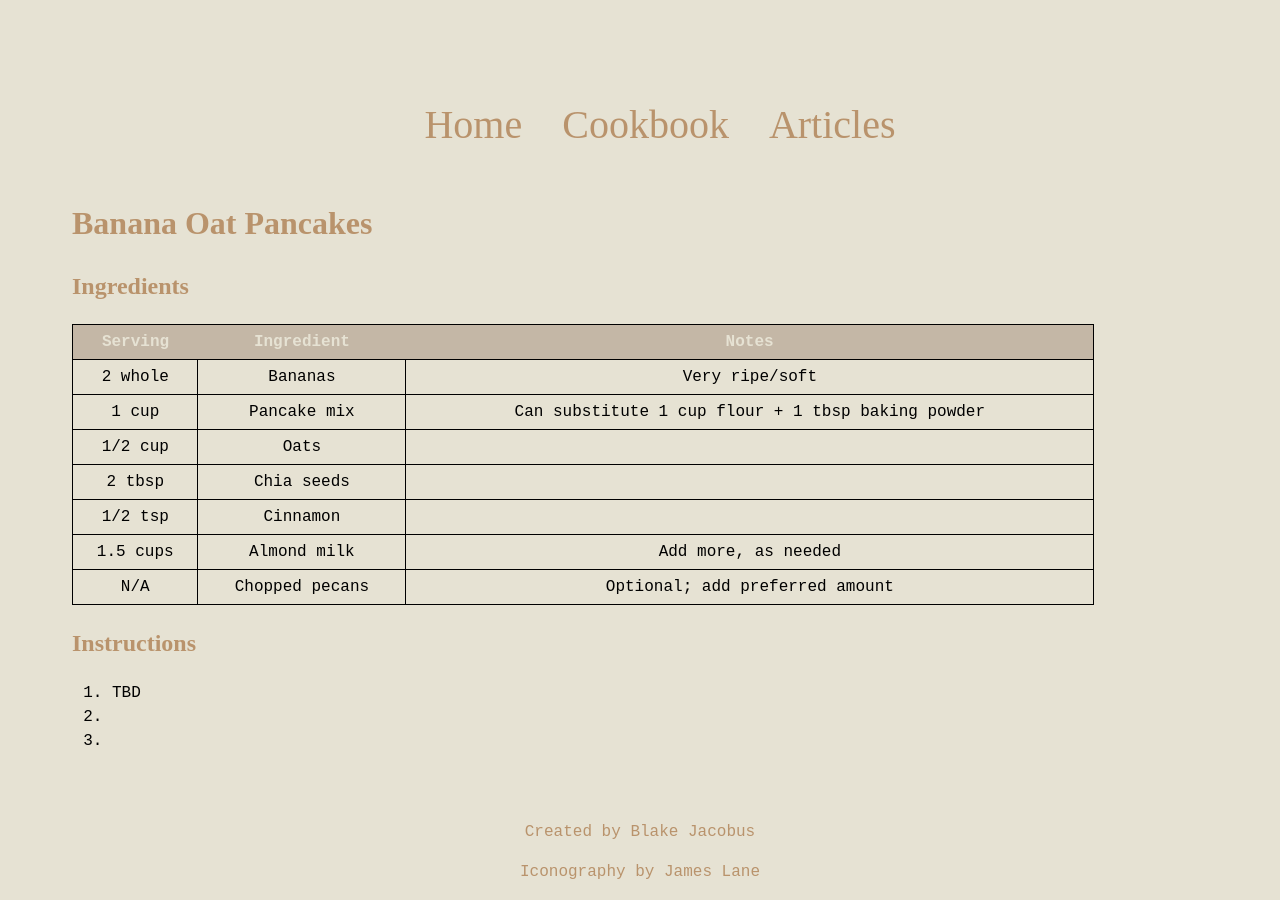
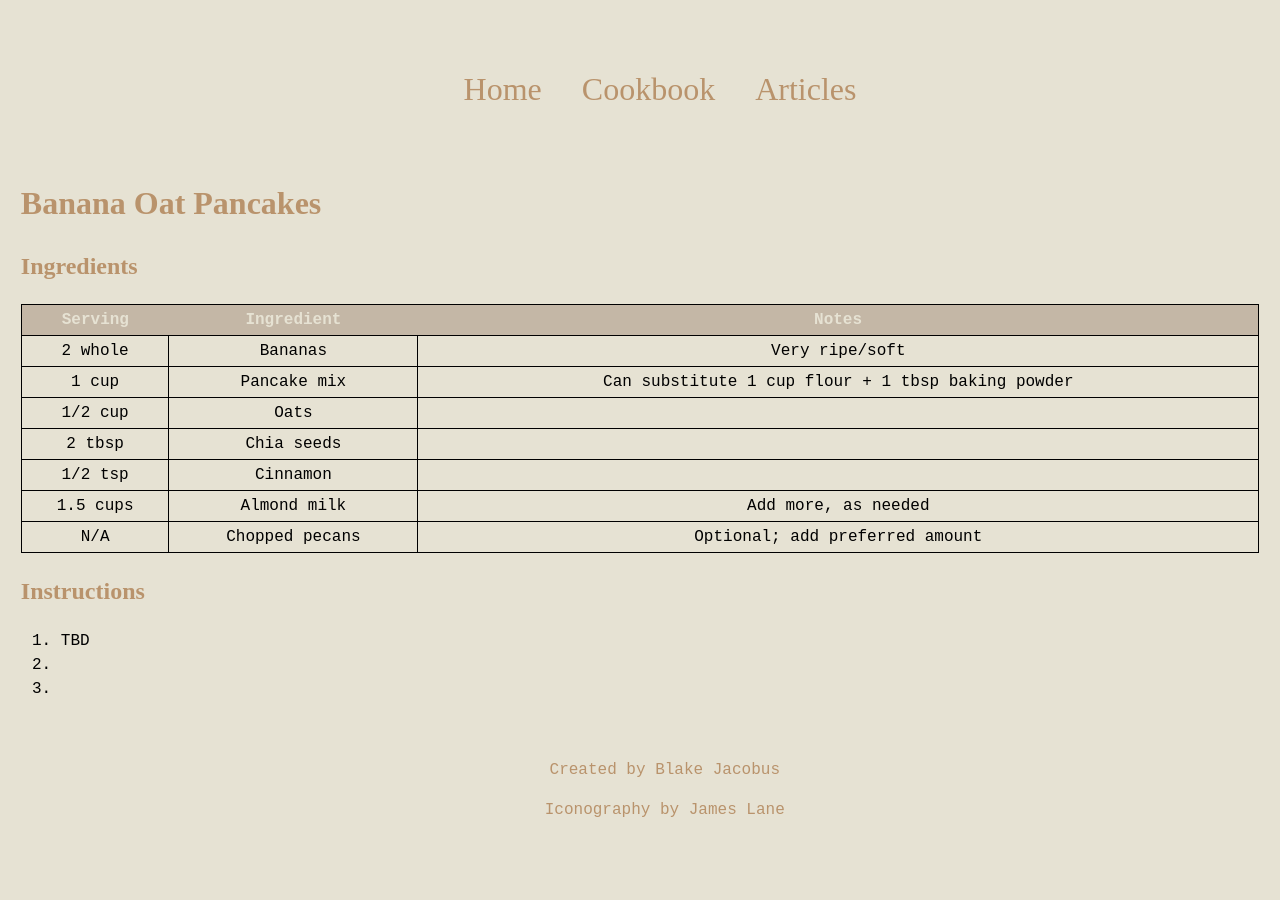
Before and after one commit to blakejacobus/creationcookbook.com, a Jekyll site: the page built from _breakfast/banana-oat-pancakes.md, in a window 1280 px wide. Built offline with Jekyll 4.4.1, drawn with Linux system fonts in a browser that asks for light colours.

Commit message:
mobile viewport fixes

```diff
--- a/_sass/main.scss
+++ b/_sass/main.scss
@@ -33,26 +33,25 @@ a:active {
 
 body {
   background-color: #e6e2d3;
-  bottom: 0;
   font-family: 'Courier New';
   line-height: 1.5;
-  padding: 5%;
+  padding: 1%;
 }
 
 footer {
   background-color: #e6e2d3;
-  bottom: 0; // Positions footer relative to bottom
   color: #b9936c;
   font-family: 'Courier New', monospace;
   left: 0; // Positions footer relative to left
-  position: fixed;
+  padding: 2%;
+  position: relative;
   text-align: center;
   width: 100%;
 }
 
 header {
   color: #b9936c;
-  font-size: 400%;
+  font-size: 300%;
   font-family: 'Brush Script MT', cursive;
   padding-bottom: 5%;
   padding-top: 5%;
@@ -71,9 +70,8 @@ h2 {
 
 nav {
   font-family: 'Brush Script MT', cursive;
-  font-size: 250%;
-  padding: 2%;
-  text-align: center;
+  font-size: 200%;
+  padding: 1%;
   display:flex;
   justify-content:center;
 }
@@ -82,13 +80,13 @@ table,
 th,
 td {
   border: 1px solid;
-  padding: 5px;
+  padding: 3px;
 }
 
 table {
   border-collapse: collapse;
   text-align: center;
-  width: 90%;
+  width: 100%;
 }
 
 tr {
@@ -103,8 +101,6 @@ th {
 
 ul { // Used for nav styling
   list-style-type: none;
-  margin: 0;
-  padding: 5;
 }
 
 .button {
@@ -112,7 +108,7 @@ ul { // Used for nav styling
   border: none;
   border-radius: 10px;
   font-family: 'Brush Script MT', cursive;
-  font-size: 300%;
+  font-size: 250%;
   text-decoration: none; // removes underline
 }
 
```
